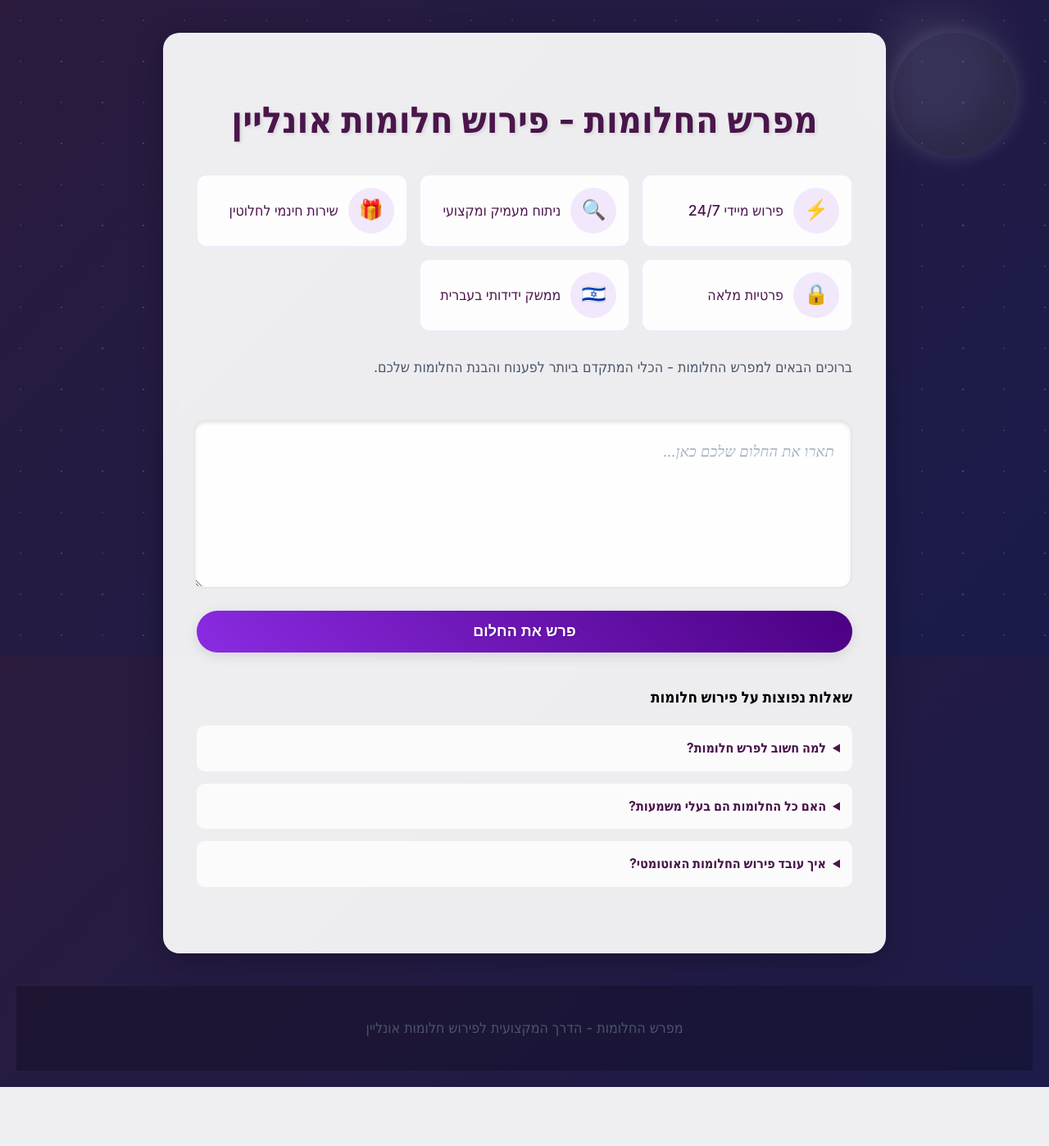
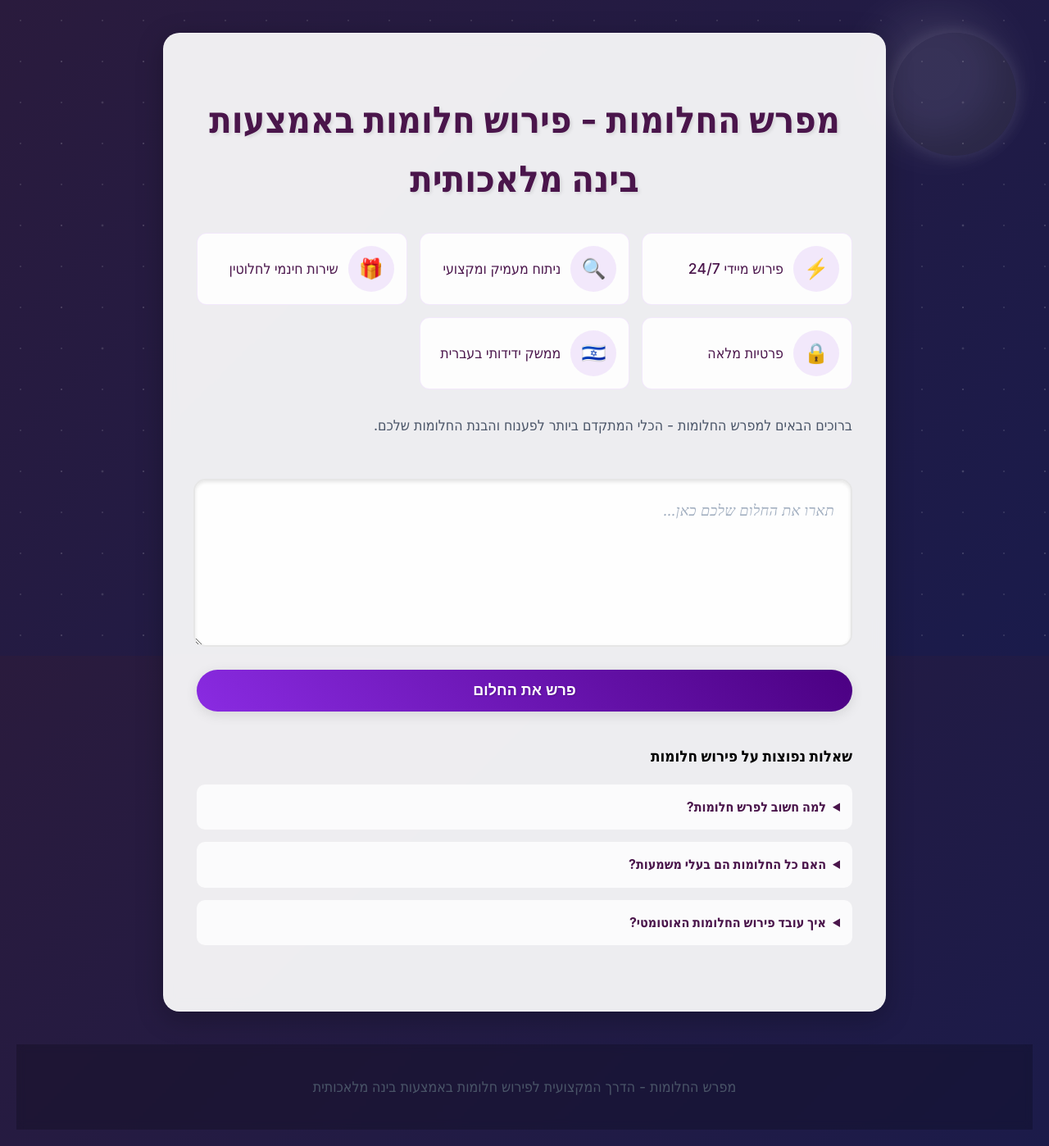
Before and after one commit to tomerggm/dream_analyzer, a Flask app: page / in a window 1280 px wide. Shown: the whole page at 82% size. Before the commit the page ends 1326 px from the top, so only its background shows below. Run offline with Flask 3, Linux system fonts and the light colour scheme.

Commit message:
change to online keyword

```diff
--- a/templates/index.html
+++ b/templates/index.html
@@ -5,15 +5,15 @@
     <meta name="viewport" content="width=device-width, initial-scale=1.0">
 
     <!-- SEO Meta Tags -->
-    <title>מפרש החלומות - פירוש חלומות אונליין בעברית</title>
+    <title>מפרש החלומות - פירוש חלומות באמצעות בינה מלאכותית</title>
     <meta name="description" content="פירוש חלומות אונליין בעברית - קבלו פירוש מקצועי ומעמיק לחלומות שלכם באמצעות בינה מלאכותית מתקדמת">
     <meta name="keywords" content="פירוש חלומות, חלומות, פתרון חלומות, פענוח חלומות, חלום, משמעות החלום, בינה מלאכותית">
 
     <!-- Open Graph Meta Tags for Social Media -->
-    <meta property="og:title" content="מפרש החלומות - פירוש חלומות אונליין">
+    <meta property="og:title" content="מפרש החלומות - פירוש חלומות באמצעות בינה מלאכותית">
     <meta property="og:description" content="קבלו פירוש מקצועי ומעמיק לחלומות שלכם באמצעות בינה מלאכותית">
     <meta property="og:type" content="website">
-    <meta property="og:url" content="https://dream-analyzer.onrender.com">
+    <meta property="og:url" content="https://halomotai.co.il">
 
     <!-- Additional Meta Tags -->
     <meta name="robots" content="index, follow">
@@ -42,7 +42,7 @@
       "@type": "WebApplication",
       "name": "מפרש החלומות",
       "description": "פירוש חלומות אונליין חינם - פענוח מקצועי של חלומות באמצעות בינה מלאכותית",
-      "url": "https://dream-analyzer.onrender.com",
+      "url": "https://halomot.co.il",
       "applicationCategory": "LifestyleApplication",
       "offers": {
         "@type": "Offer",
@@ -54,7 +54,7 @@
 </head>
 <body>
     <div class="container">
-        <h1>מפרש החלומות - פירוש חלומות אונליין</h1>
+        <h1>מפרש החלומות - פירוש חלומות באמצעות בינה מלאכותית</h1>
 
         <div class="benefits-grid">
             <div class="benefit-item">
@@ -124,7 +124,7 @@
 
     <!-- Add footer with relevant links -->
     <footer>
-        <p>מפרש החלומות - הדרך המקצועית לפירוש חלומות אונליין</p>
+        <p>מפרש החלומות - הדרך המקצועית לפירוש חלומות באמצעות בינה מלאכותית</p>
     </footer>
 
     <script>
```
